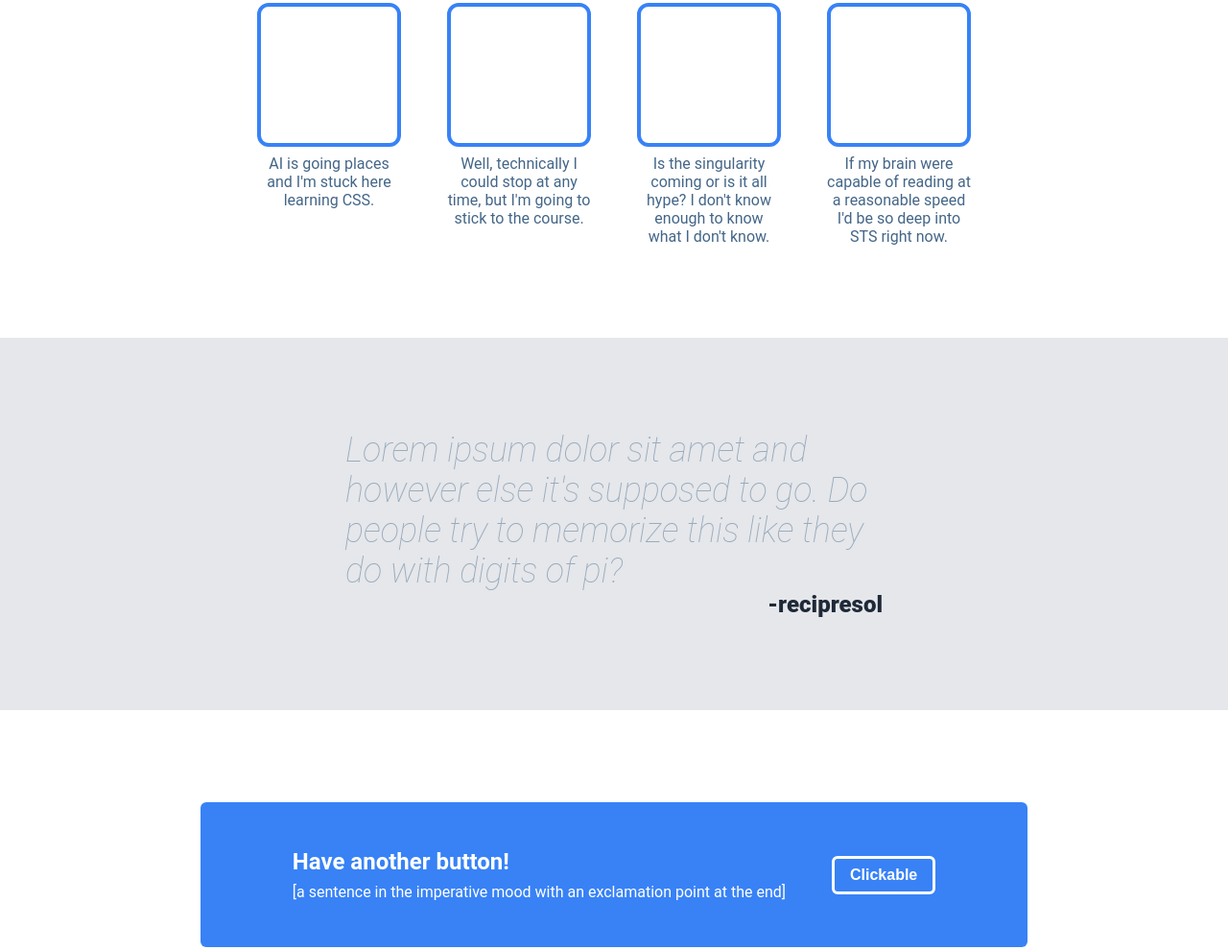
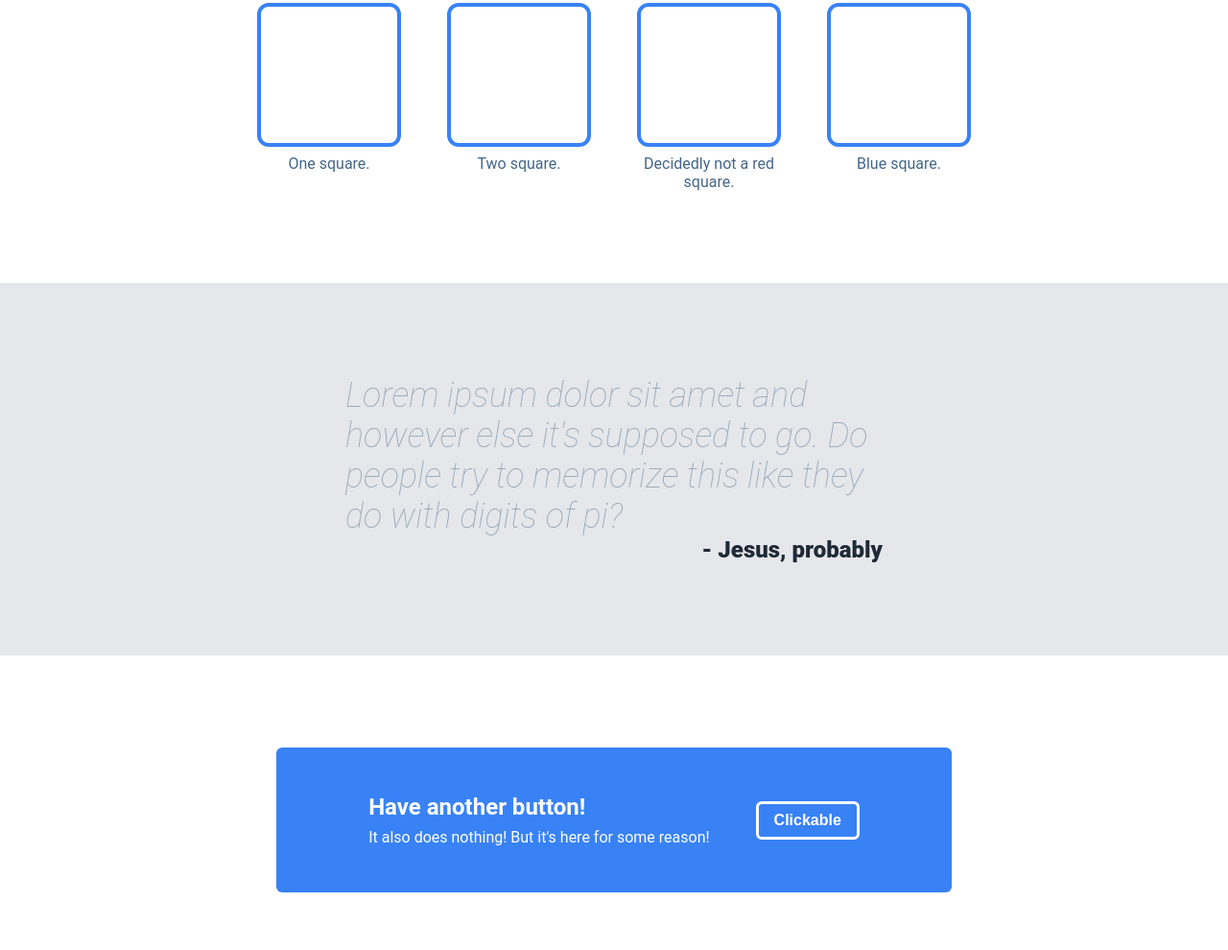
Before and after one commit to recipresol/odin-project-landing-page, a plain HTML site: page index.html in a window 1280 px wide. Shown: the part 656-1646 px from the top of the page at 96% size. Drawn offline with Linux system fonts and the light colour scheme.

Commit message:
Change page text to be more reasonable

```diff
--- a/index.html
+++ b/index.html
@@ -20,7 +20,7 @@
                 <div class="hero">
                     <div class="hero-left">
                         <div class="hero-header">I made something I suppose</div>
-                        <div class="hero-text">I should have been doing this a long time ago but alas, I squandered my time. I don't even remember what I did with it. It's literally just gone.</div>
+                        <div class="hero-text">Here is a paragraph under a header. Technically it's a &ltdiv&gt. And there is a placeholder image to the right, but it's also technically a &ltdiv&gt. </div>
                         <button class="hero-button">This does nothing</button>
                     </div>
                     <div class="hero-right">
@@ -33,31 +33,31 @@
                 <div class="squares">
                     <div class="square-pair">
                         <div class="square"></div>
-                        <div class="square-text">AI is going places and I'm stuck here learning CSS.</div>
+                        <div class="square-text">One square.</div>
                     </div>
                     <div class="square-pair">
                         <div class="square"></div>
-                        <div class="square-text">Well, technically I could stop at any time, but I'm going to stick to the course.</div>
+                        <div class="square-text">Two square.</div>
                     </div>
                     <div class="square-pair">
                         <div class="square"></div>
-                        <div class="square-text">Is the singularity coming or is it all hype? I don't know enough to know what I don't know.</div>
+                        <div class="square-text">Decidedly not a red square.</div>
                     </div>
                     <div class="square-pair">
                         <div class="square"></div>
-                        <div class="square-text">If my brain were capable of reading at a reasonable speed I'd be so deep into STS right now.</div>
+                        <div class="square-text">Blue square.</div>
                     </div>
                 </div>
                 <div class="quote-box">
                     <div class="quote-box-inner">
                         <div class="quote">Lorem ipsum dolor sit amet and however else it's supposed to go. Do people try to memorize this like they do with digits of pi?</div>
-                        <div class="quote-author">-recipresol</div>
+                        <div class="quote-author">- Jesus, probably</div>
                     </div>
                 </div>
                 <div class="button-box">
                     <div class="bb-left">
                         <div class="bb-header">Have another button!</div>
-                        <div class="bb-text">[a sentence in the imperative mood with an exclamation point at the end]</div>
+                        <div class="bb-text">It also does nothing! But it's here for some reason!</div>
                     </div>
                     <button class="bb-button">Clickable</button>
                 </div>
```
